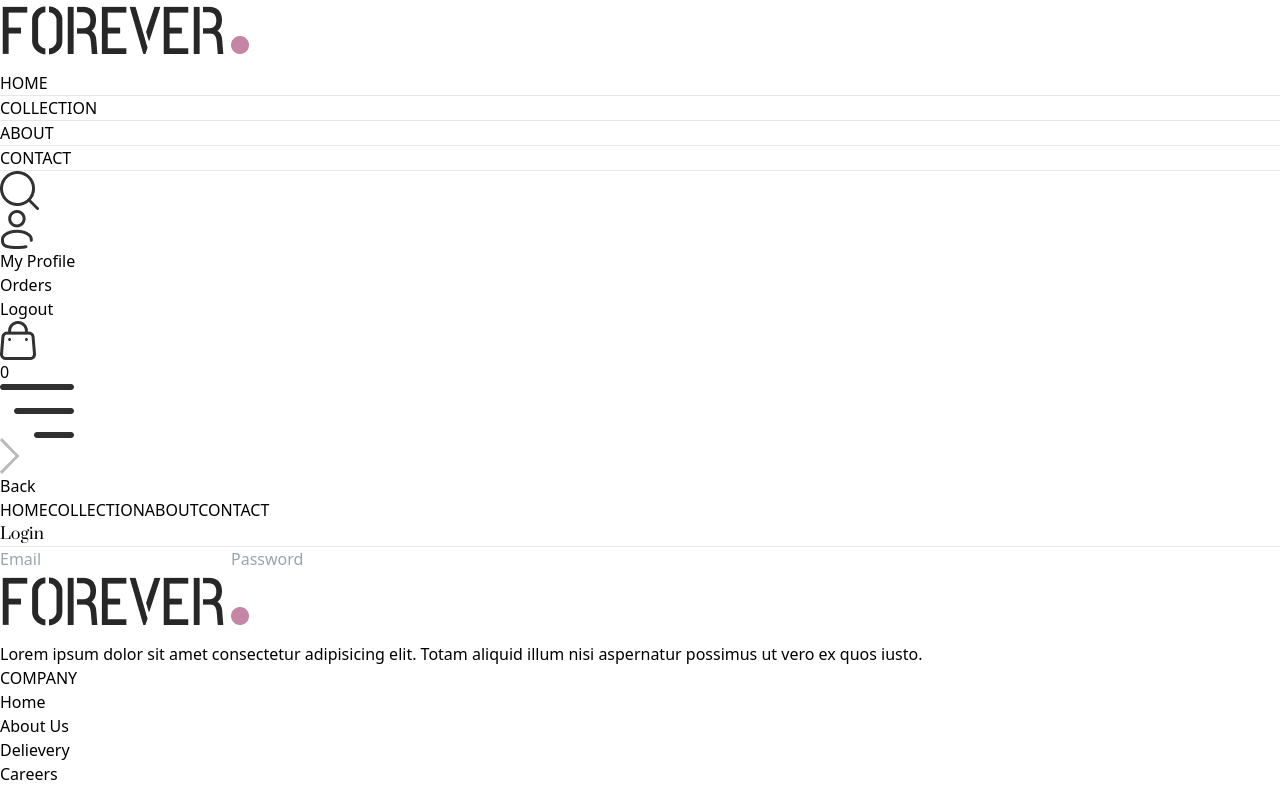
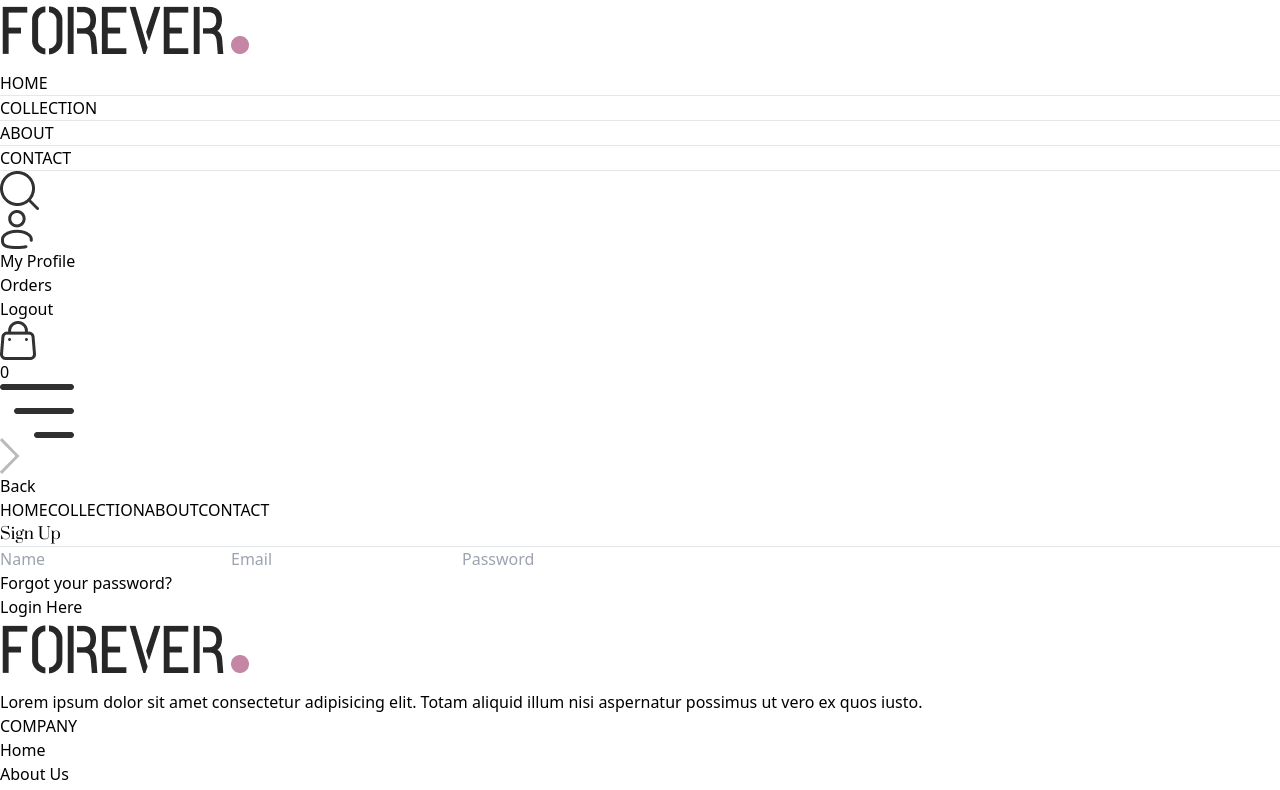
Before and after one commit to Kadunapikin/Chongai-store, a React (Vite) app in the folder frontend/: page /login in a window 1280 px wide. Shown: the top 790 px of the page. Built offline with nearby package versions, Linux system fonts and the light colour scheme.

Commit message:
add signUp and login logic

```diff
--- a/frontend/src/pages/Login.jsx
+++ b/frontend/src/pages/Login.jsx
@@ -2,7 +2,7 @@
 
 const Login = () => {
 
-  const [currentState, setCurrentState] = useState('Login');
+  const [currentState, setCurrentState] = useState('Sign Up');
 
   return (
     <form className='flex flex-col items-center w-[90%] sm:max-w-96 m-auto mt-14 text-gray-800 gap-4'>
@@ -13,6 +13,14 @@
       {currentState === 'Login' ? "" : <input type="text" className='w-full px-3 py-2 border border-gray-800' placeholder='Name' required />}
       <input type="email" className='w-full px-3 py-2 border border-gray-800' placeholder='Email' required />
       <input type="password" className='w-full px-3 py-2 border border-gray-800' placeholder='Password' required />
+      <div className='w-full flex justify-between text-sm mt-[-8px]'>
+        <p className='cursor-pointer'>Forgot your password?</p>
+        {
+          currentState === 'Login'
+          ? <p onClick={() => setCurrentState('Sign Up')} className='cursor-pointer'>Create account</p>
+          : <p onClick={() => setCurrentState('Login')} className='cursor-pointer'>Login Here</p>
+        }
+      </div>
     </form>
   )
 }
```
